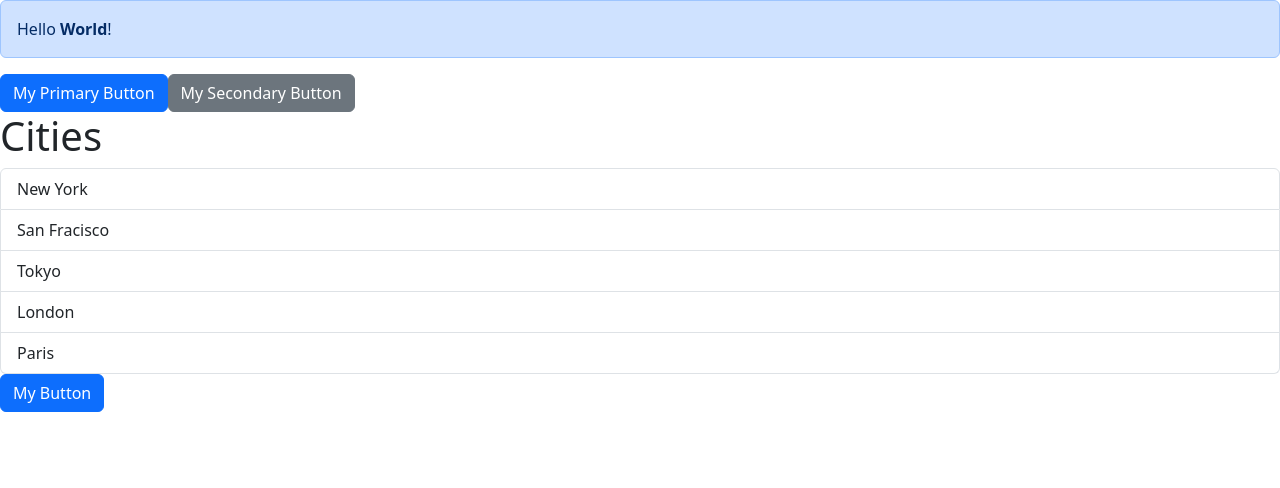
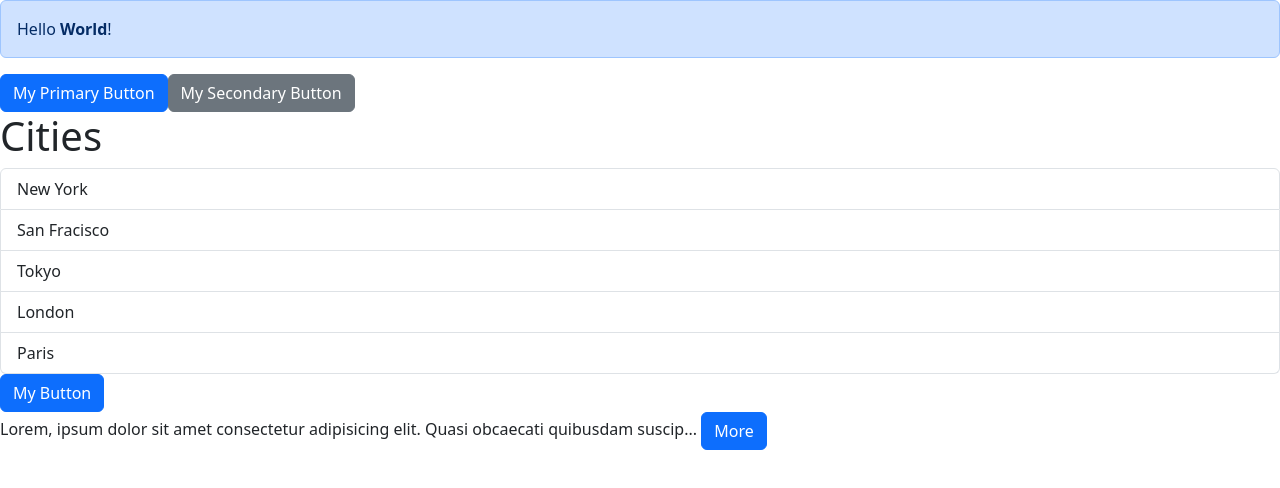
Before and after one commit to jwala-anirudh/react-basics-2023, a React (Vite) app: page / in a window 1280 px wide. Shown: the top 488 px of the page. Built offline with nearby package versions, Linux system fonts and the light colour scheme.

Commit message:
Added new components

```diff
--- a/package.json
+++ b/package.json
@@ -11,6 +11,7 @@
   },
   "dependencies": {
     "bootstrap": "^5.3.0",
+    "immer": "^10.0.2",
     "react": "^18.2.0",
     "react-dom": "^18.2.0"
   },
--- a/src/App.tsx
+++ b/src/App.tsx
@@ -3,6 +3,7 @@ import { useState } from 'react';
 import Alert from './components/Alert';
 import Button from './components/Button';
 import ListGroup from './components/ListGroup';
+import ExpandableText from './components/ExpandableText';
 
 const App = () => {
   const items = ['New York', 'San Fracisco', 'Tokyo', 'London', 'Paris'];
@@ -41,6 +42,21 @@ const App = () => {
         <Alert onClose={() => setAlertVisible(false)}>My alert</Alert>
       )}
       <Button onClick={() => setAlertVisible(true)}>My Button</Button>
+
+      {/* Expand-able text */}
+      <ExpandableText maxChars={90}>
+        Lorem, ipsum dolor sit amet consectetur adipisicing elit. Quasi
+        obcaecati quibusdam suscipit. Nostrum iure ratione provident, architecto
+        autem aliquam vero in ipsam voluptatem nisi exercitationem quos labore
+        voluptates impedit veniam. Quia officia fugit porro iure earum nostrum,
+        odio molestiae saepe aspernatur laboriosam consequuntur odit unde sit
+        quidem sint, vitae neque temporibus dolorem reprehenderit placeat
+        assumenda incidunt ipsum quos! Voluptas totam ipsam quae possimus
+        tenetur enim unde ratione nam ex facere dolore doloremque, dicta nostrum
+        repellendus molestiae ipsum. Repellat est natus eum inventore quisquam,
+        rerum explicabo exercitationem quis dolores officia! Ipsa odit veritatis
+        ducimus debitis! Possimus quo sapiente cupiditate accusamus facere?
+      </ExpandableText>
     </div>
   );
 };
--- /dev/null
+++ b/src/components/ExpandableText.tsx
@@ -0,0 +1,29 @@
+import { useState } from 'react';
+
+import Button from './Button';
+
+interface Props {
+  children: string;
+  maxChars?: number;
+}
+
+const ExpandableText = ({ children, maxChars = 100 }: Props) => {
+  const [isExpanded, setIsExpanded] = useState(false);
+
+  if (children.length <= maxChars) {
+    return <p>{children}</p>;
+  }
+
+  const text = isExpanded ? children : children.substring(0, maxChars);
+
+  return (
+    <p>
+      {text}...&nbsp;
+      <Button onClick={() => setIsExpanded(!isExpanded)}>
+        {isExpanded ? 'Less' : 'More'}
+      </Button>
+    </p>
+  );
+};
+
+export default ExpandableText;
```
Also changed, not shown: 1 other file (tests, documents, lock files or other folders).
